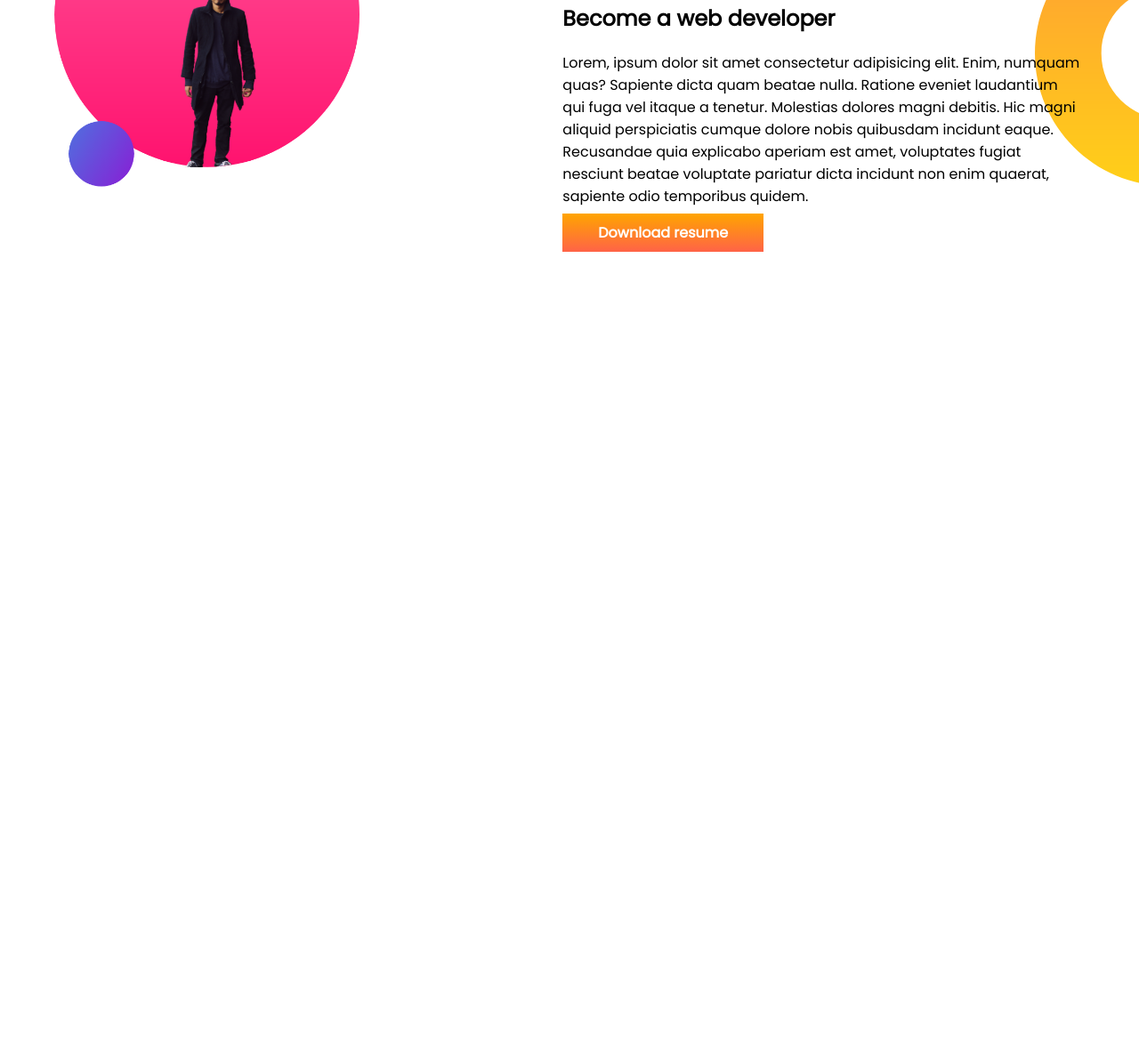
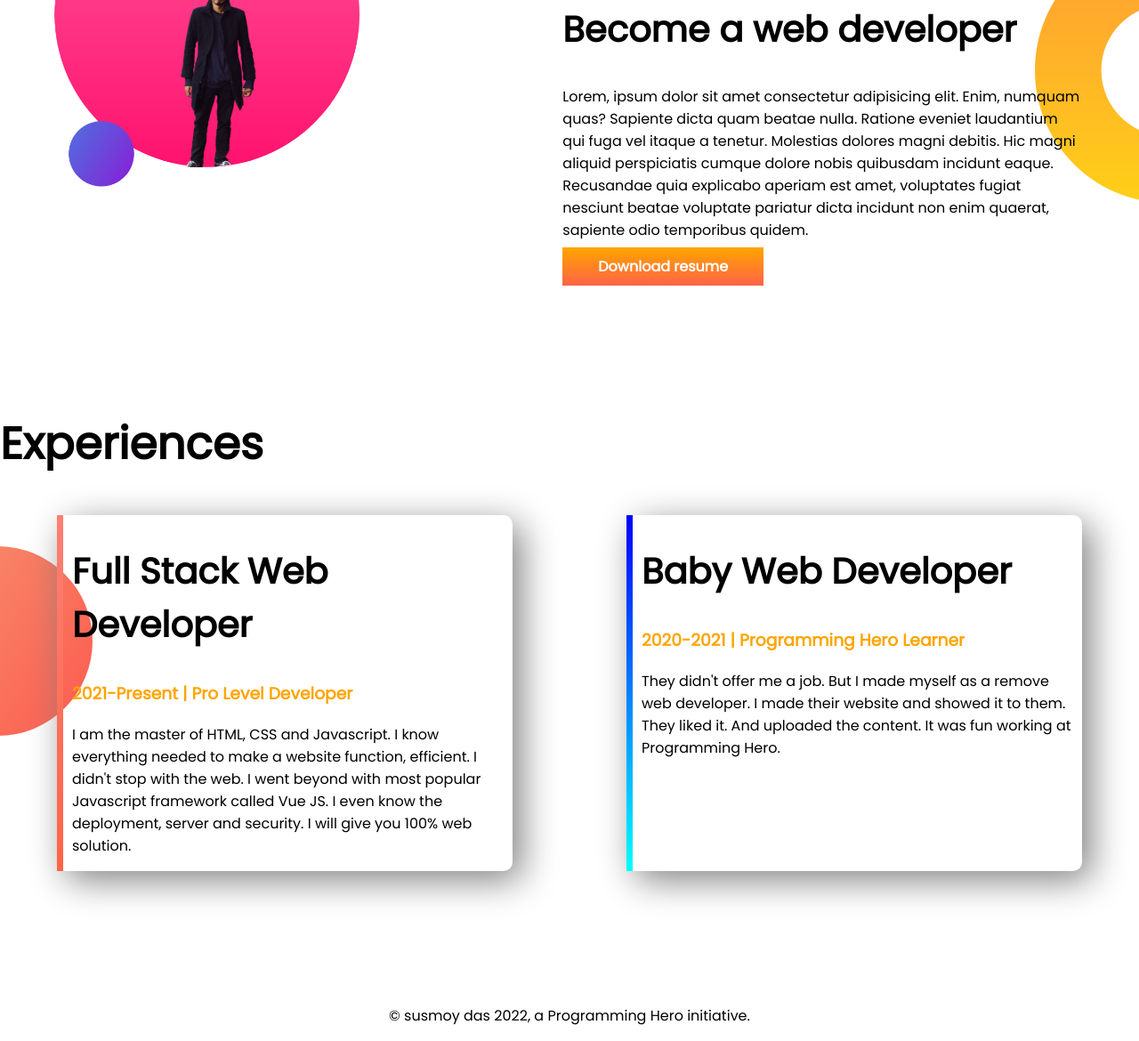
Before and after one commit to Susmoy-Das02/developer-portfolio, a plain HTML site: page index.html in a window 1280 px wide. Shown: the part 818-1988 px from the top of the page at 89% size. Before the commit the page ends 1242 px from the top, so only its background shows below. Drawn offline with Linux system fonts and the light colour scheme.

Commit message:
footer add and experience

```diff
--- a/index.html
+++ b/index.html
@@ -11,7 +11,7 @@
     <link rel="stylesheet" href="style.css">
 </head>
 <body>
-    <section class="top-banner">
+    <section class="top-banner flexible-container">
         <div class="half-width">
             <h1>Welcome to </h1>
             <h1> <span class="orange-colour">My portfolio</span>  website</h1>
@@ -25,7 +25,7 @@
             </div>
     </section>
 
-    <section class="dream-big">
+    <section class="dream-big flexible-container">
 
         <div class="half-width">
             <img src="image/2.png" alt="">
@@ -38,6 +38,26 @@
             <a class="link-button" target="blank" href="">Download resume</a>
         </div>
     </section>
+    <section class="experience-area" >
+        <h1>Experiences</h1>
+        <div class="flexible-container">
+            <div id="full-stack" class="experience-item">
+                <h2>Full Stack Web Developer</h2>
+                <h3 class="orange-colour">2021-Present | Pro Level Developer</h3>
+                <p>I am the master of HTML, CSS and Javascript. I know everything needed to make a website function, efficient. I didn't stop with the web. I went beyond with most popular Javascript framework called Vue JS. I even know the deployment, server and security. I will give you 100% web solution.</p>
+
+            </div>
+            <div id="baby-web" class="experience-item">
+                <h2>Baby Web Developer</h2>
+                <h3 class="orange-colour">2020-2021 | Programming Hero Learner</h3>
+                <p>They didn't offer me a job. But I made myself as a remove web developer. I made their website and showed it to them. They liked it. And uploaded the content. It was fun working at Programming Hero.</p>
+            </div>
+        </div>
+
+    </section>
+    <footer>
+        <p>© susmoy das 2022, a Programming Hero initiative.</p>
+    </footer>
 
 
 </body>
--- a/style.css
+++ b/style.css
@@ -5,10 +5,13 @@ body{
 h1{
     font-size: 50px;
 }
+h2{
+    font-size: 40px;
+}
 .orange-colour{
     color:orange;
 }
-section{
+.flexible-container{
     display: flex;
     margin-bottom: 150px;
 }
@@ -38,3 +41,30 @@ section{
     background-position: right;
     padding-right: 5%;
 }
+.experience-item{
+    width: 40%;
+    margin-left: 5%;
+    margin-right: 5%;
+    padding-left:10px;
+    border-radius: 10px;
+    box-shadow: 10px 10px 40px grey;
+}
+.experience-area{
+    background-image: url(image/exp-bg.png);
+    background-repeat: no-repeat;
+    background-position: left;
+}
+#baby-web{
+    border-left: 7px solid;
+    border-image:linear-gradient(blue , cyan) ;
+    border-image-slice: 1;
+
+}
+#full-stack{
+    border-left: 7px solid;
+    border-image: linear-gradient(salmon , tomato);
+    border-image-slice: 1;
+}
+footer p{
+    text-align: center;
+}
```
Also changed, not shown: image/exp-bg.png (added).
